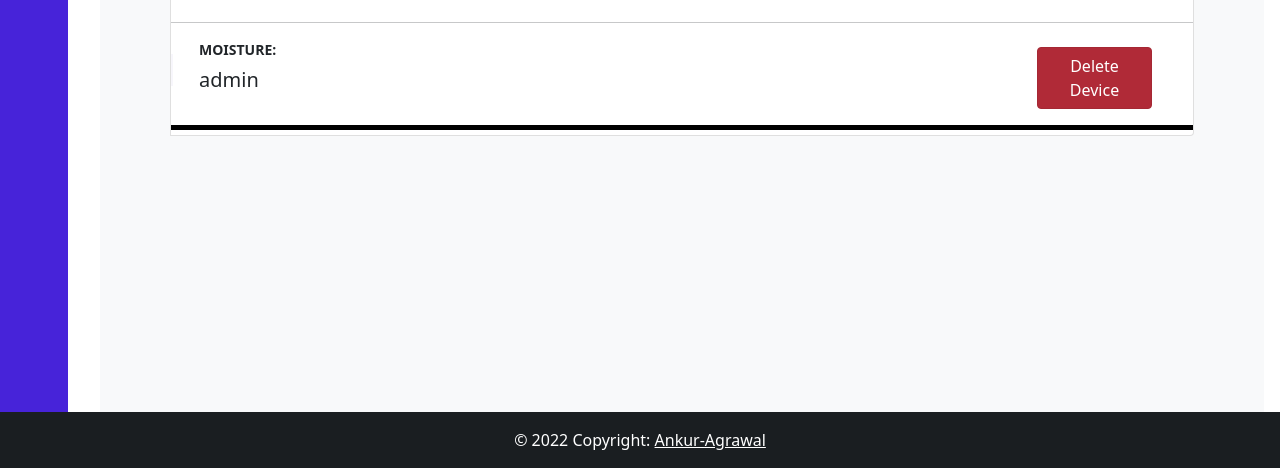
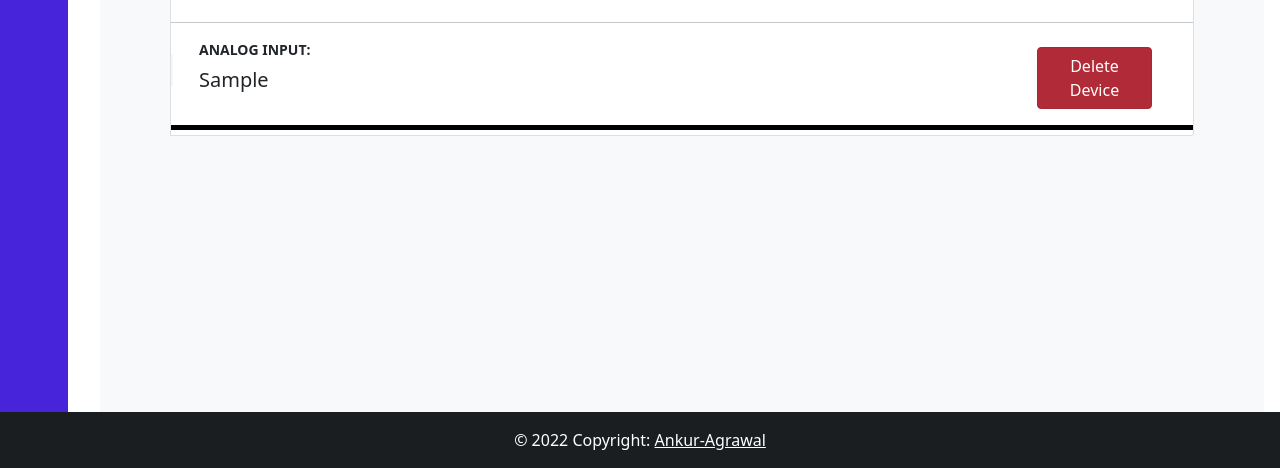
Before and after one commit to atharvabhatt200/emg-monitor, a Django app: template main/templates/devices.html in a window 1280 px wide. Shown: the part 332-800 px from the top of the page. Run offline with Django 3.2, Linux system fonts and the light colour scheme; the template is opened without the code that fills it: most values are stand-ins (such as "Sample title", 1, 10 or a date in 2020); data that the repository does not hold is empty; some libraries are stand-ins or nearby versions.

Commit message:
changes in device.html

```diff
--- a/main/models.py
+++ b/main/models.py
@@ -15,7 +15,7 @@ class Device(models.Model):
         default=list,
     )
     device_id = models.CharField(max_length=100)
-    moisture_level = ArrayField(
+    analog_input = ArrayField(
         models.FloatField(),
         blank=True,
         default=get_default_array,
--- a/main/templates/devices.html
+++ b/main/templates/devices.html
@@ -31,8 +31,8 @@
             <div class="container">
                 <div class="row">
                     <div class="col-sm">
-                        <p class="text-uppercase small mb-2"><strong>Moisture:</strong></p>
-                        <h5 class="font-weight-bold mb-0">{{device.moisture_level|last}}</h5>
+                        <p class="text-uppercase small mb-2"><strong>Analog Input:</strong></p>
+                        <h5 class="font-weight-bold mb-0">{{device.analog_input|last}}</h5>
                     </div>
                     <div class="col-md-auto">
                         <div class="btn-group-toggle" data-toggle="buttons">
@@ -47,14 +47,7 @@
             </div>
         </div>
         <script>
-            var dvc = "{{ device.device_id}}";
-            var temp = "{{ device.temperature}}";
-            // temp = temp;
-            temp = temp.match(/\d+(?:\.\d+)?/g).map(Number)
-
-            var hum = "{{ device.humidity}}";
-            hum = hum.match(/\d+(?:\.\d+)?/g).map(Number);
-            var moi = "{{ device.moisture_level}}";
+            var moi = "{{ device.analog_input}}";
             moi = moi.match(/\d+(?:\.\d+)?/g).map(Number);
             var labels = []
             var lr = " More than an hour ago"
@@ -72,23 +65,7 @@
                     labels: labels,
                     datasets: [
                         {
-                            label: "Temperature",
-                            data: temp,
-                            backgroundColor: ['rgba(105, 0, 132, .2)',],
-                            borderColor: ['rgba(200, 99, 132, .7)'
-                                ,],
-                            borderWidth: 2
-                        },
-                        {
-                            label: "Humidity",
-                            data: hum,
-                            backgroundColor:
-                                ['rgba(0, 137, 132, .2)',],
-                            borderColor: ['rgba(0, 10, 130, .7)',],
-                            borderWidth: 2
-                        },
-                        {
-                            label: "Moisture",
+                            label: "ANALOG INPUT",
                             data: moi,
                             backgroundColor:
                                 ['rgba(14, 198, 14, .2)',],
```
